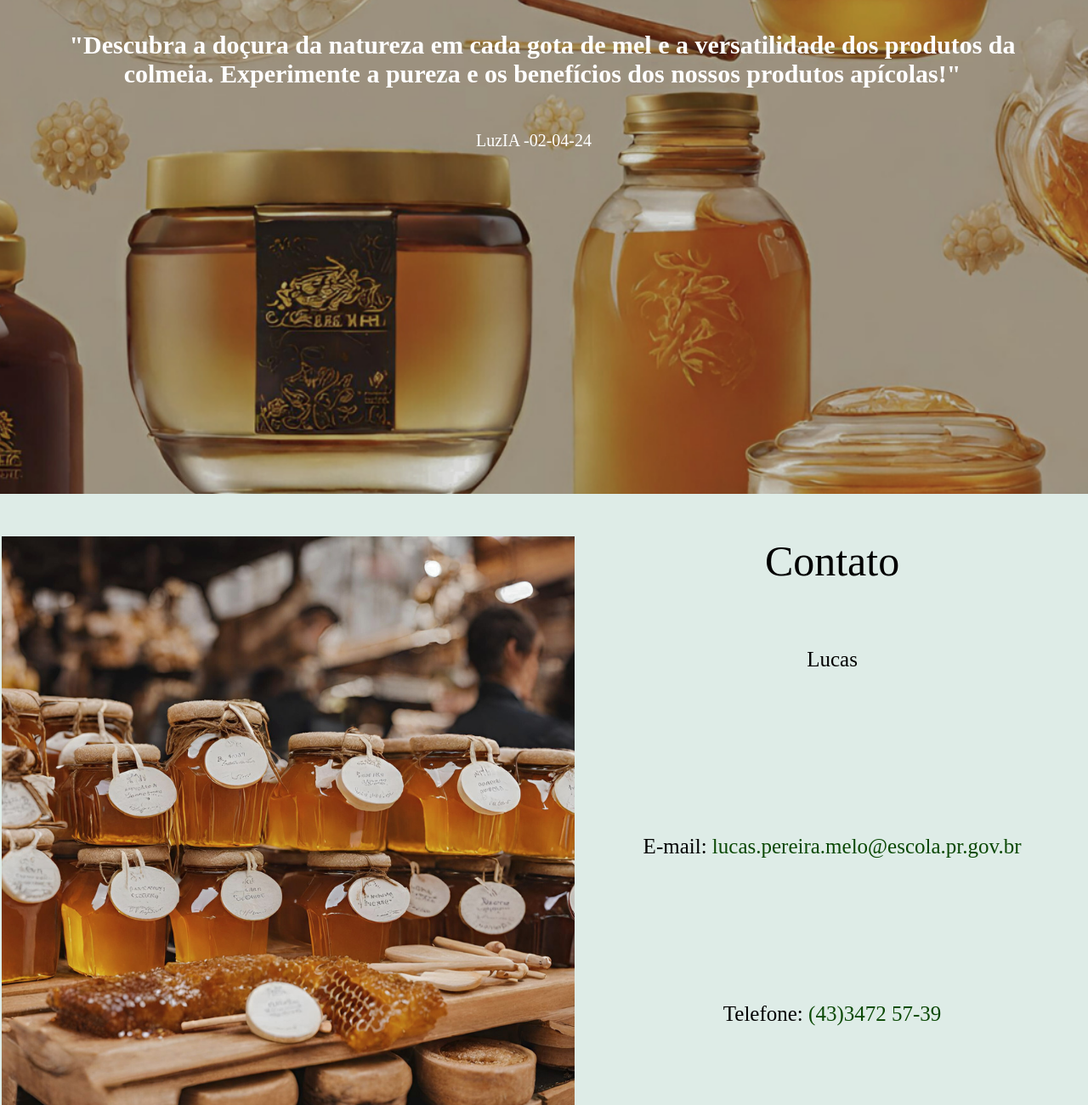
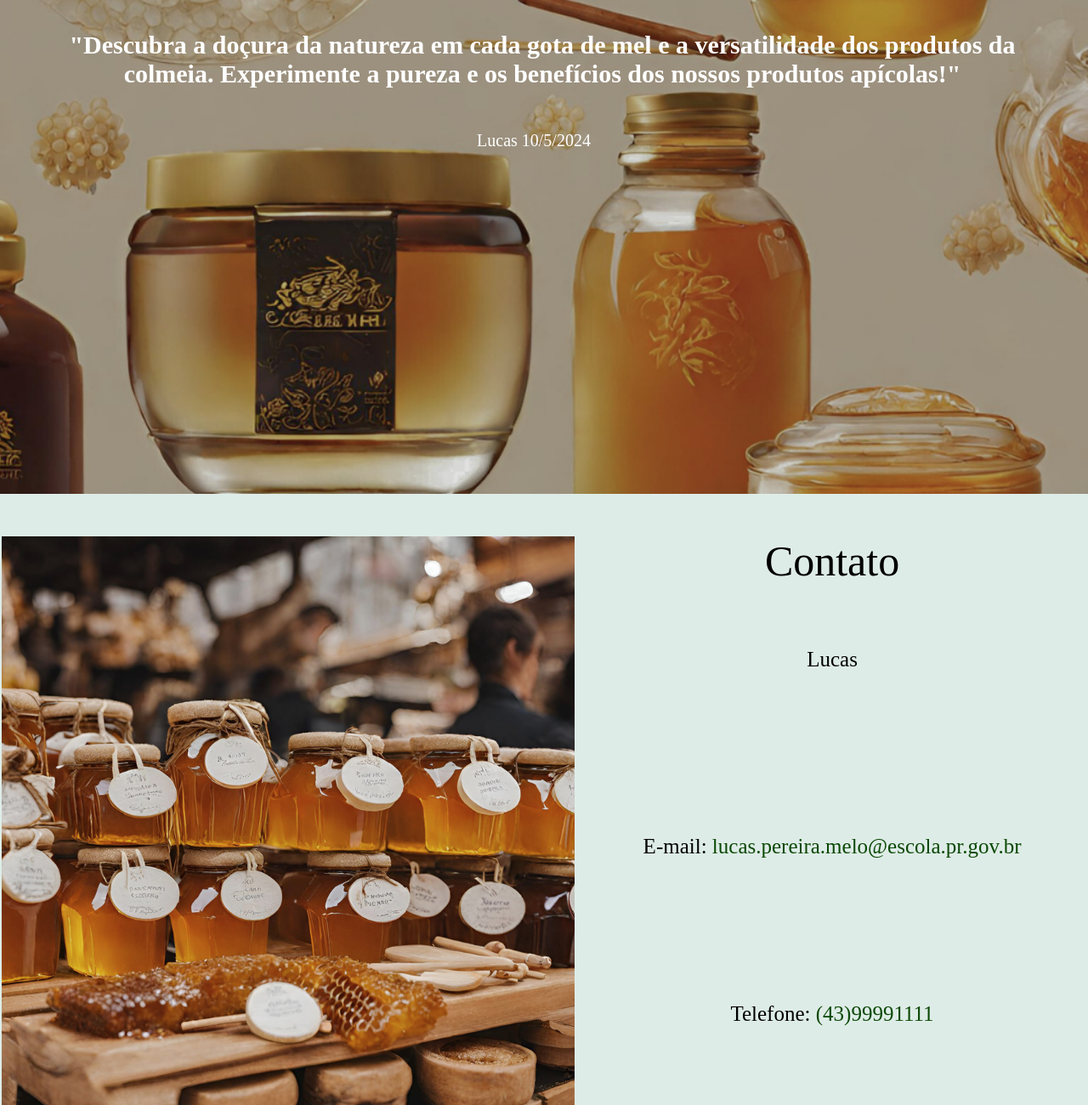
Before and after one commit to lucas686768/lucas-chola, a plain HTML site: page index.html in a window 1280 px wide. Shown: the part 3120-4420 px from the top of the page at 85% size. Drawn offline with Linux system fonts and the light colour scheme; a web font is replaced by a local one.

Commit message:
Add files via upload

```diff
--- a/index.html
+++ b/index.html
@@ -99,7 +99,7 @@
             dos produtos da colmeia. Experimente a pureza e os benefícios dos
             nossos produtos apícolas!"
           </h1>
-          <p class="secao3__info">LuzIA -02-04-24</p>
+          <p class="secao3__info">Lucas 10/5/2024</p>
         </div>
       </div>
     </section>
@@ -124,7 +124,7 @@
 
         </p>
         <br />
-        <p class="secao4__fone"><span>Telefone: </span><a href="tel:+554334725739">(43)3472 57-39</a></p>
+        <p class="secao4__fone"><span>Telefone: </span><a href="tel:+554334725739">(43)99991111</a></p>
         <br />
         <p class="secao4__endereco">
           <span>Endereço: </span>Av. Minas Gerais, 295 - Ivaiporã, PR, 86870-000
```
